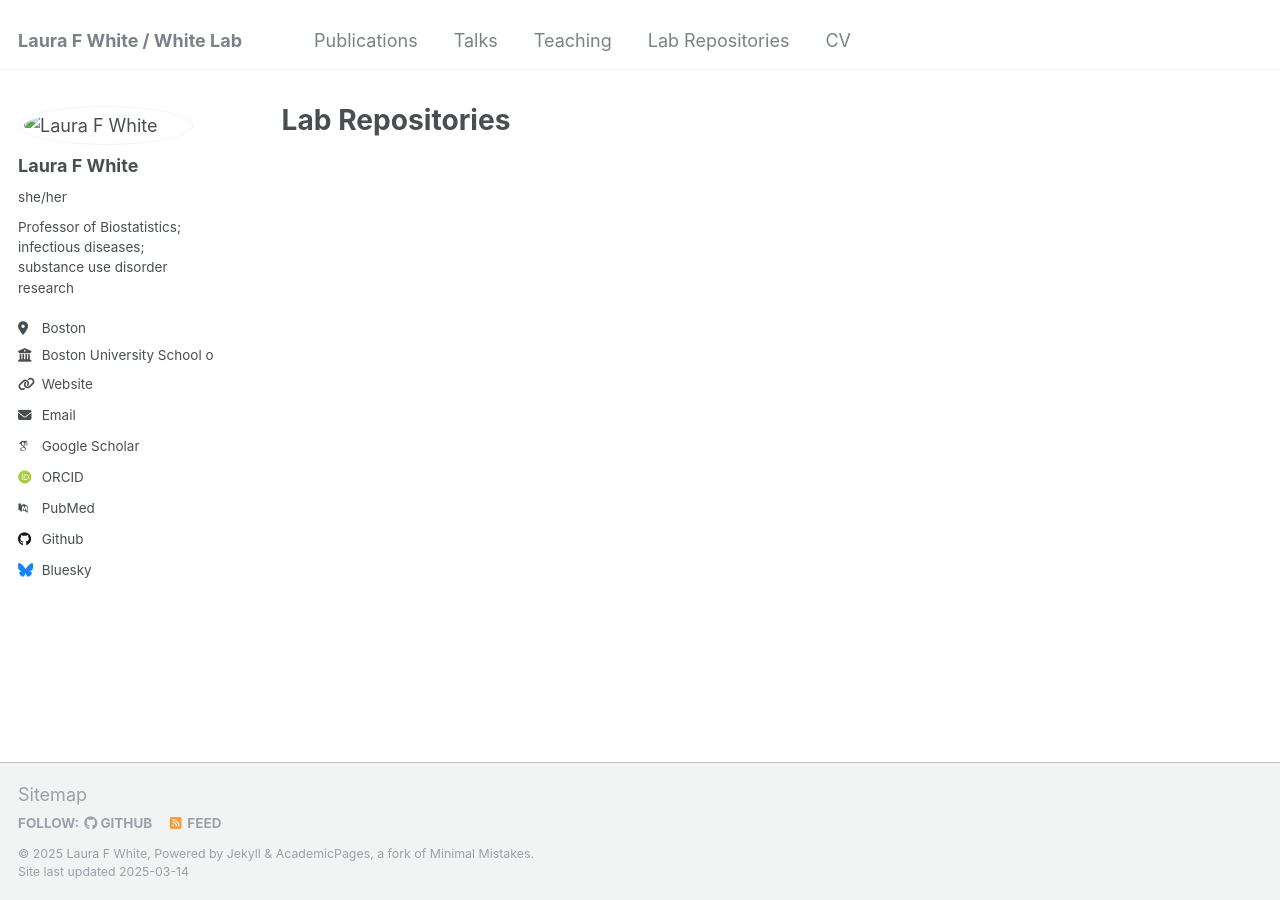
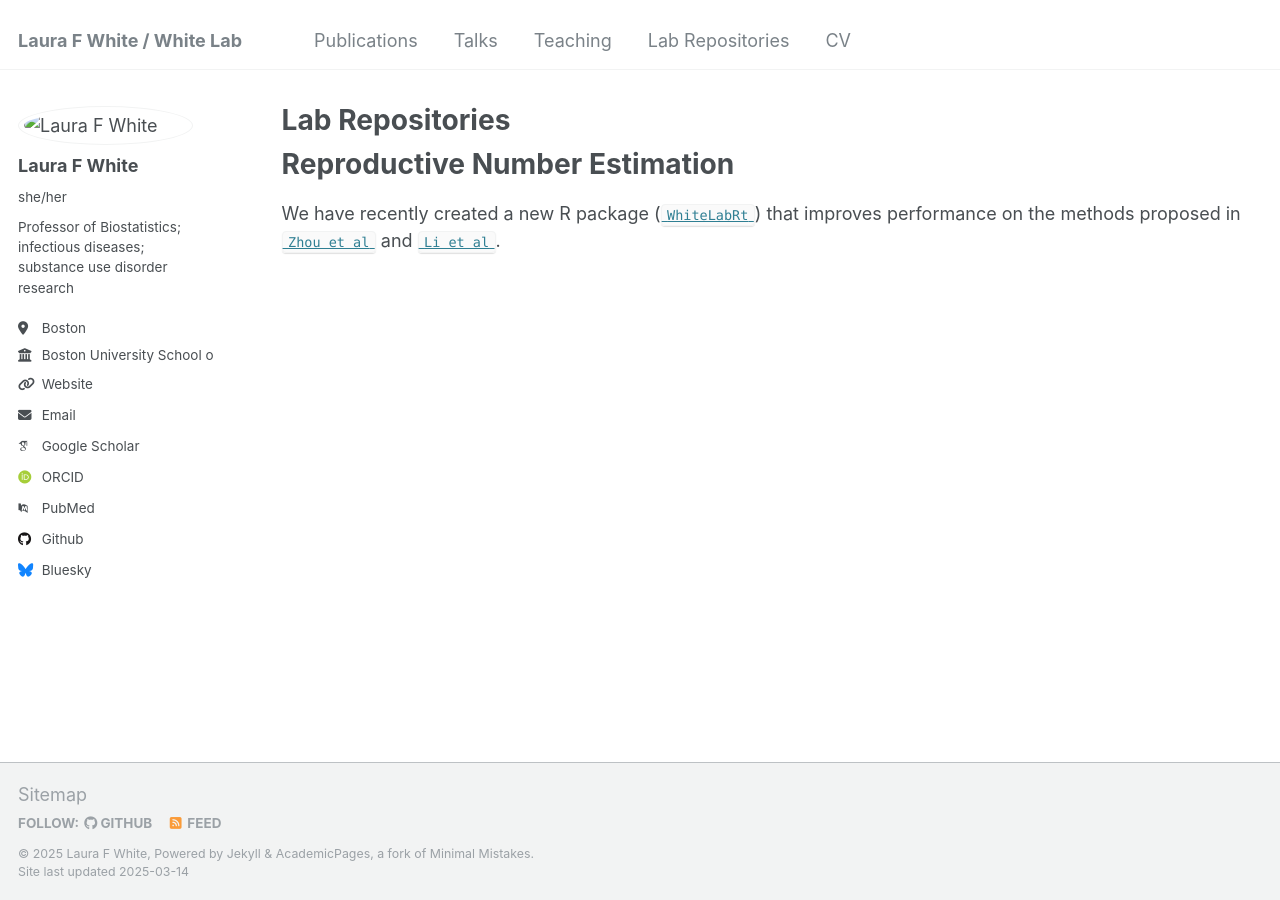
Before and after one commit to LauraFWhiteLab/LauraFWhiteLab.github.io, a Jekyll site: the page built from _pages/portfolio.md, in a window 1280 px wide. Built offline with Jekyll 4.4.1, drawn with Linux system fonts in a browser that asks for light colours; some web fonts are replaced.

Commit message:
Update portfolio.md

```diff
--- a/_pages/portfolio.md
+++ b/_pages/portfolio.md
@@ -4,3 +4,7 @@ title: "Lab Repositories"
 permalink: /portfolio/
 author_profile: true
 ---
+
+Reproductive Number Estimation
+==============================
+We have recently created a new R package ([`WhiteLabRt`](https://github.com/cmilando/WhiteLabRt)) that improves performance on the methods proposed in [`Zhou et al`]([https://eff.org](https://journals.plos.org/ploscompbiol/article?id=10.1371/journal.pcbi.1010434)) and [`Li et al`](https://journals.plos.org/ploscompbiol/article?id=10.1371/journal.pcbi.1009210).
```
